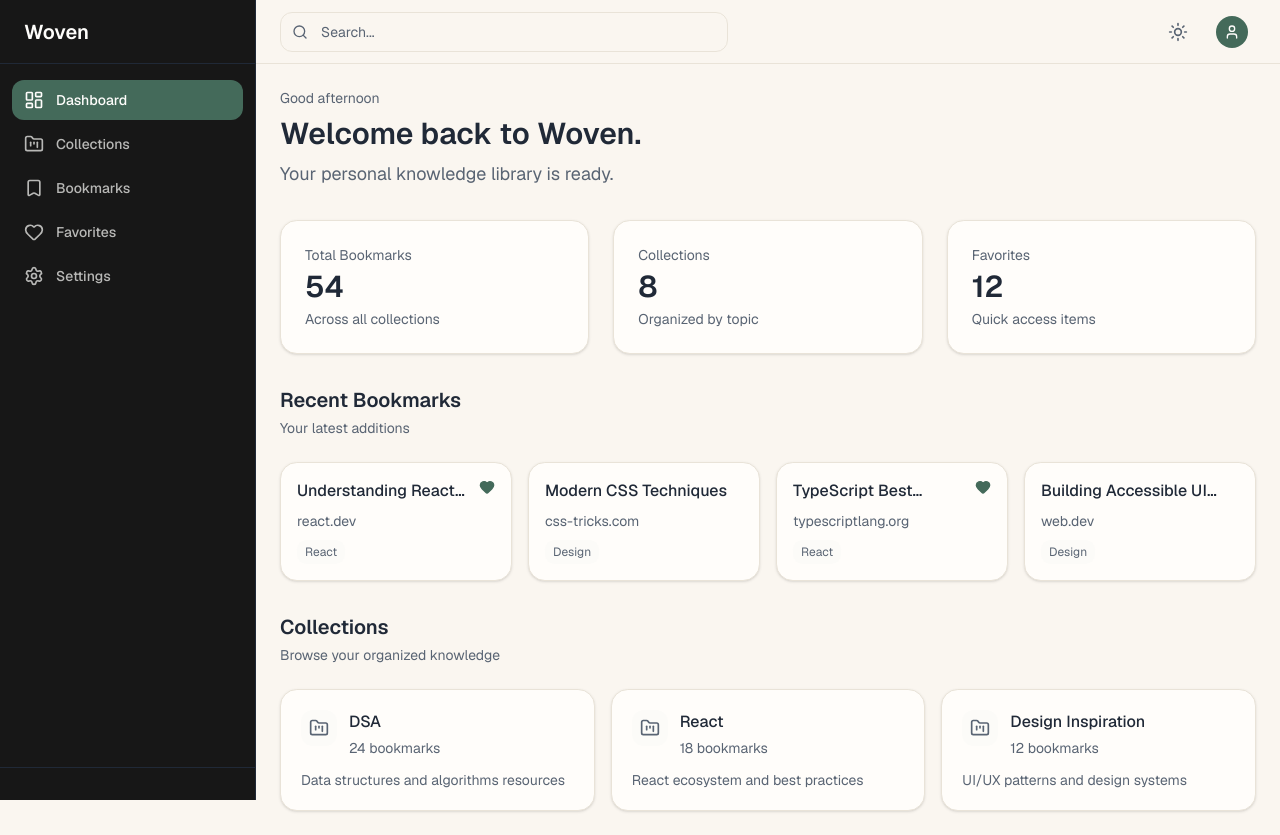
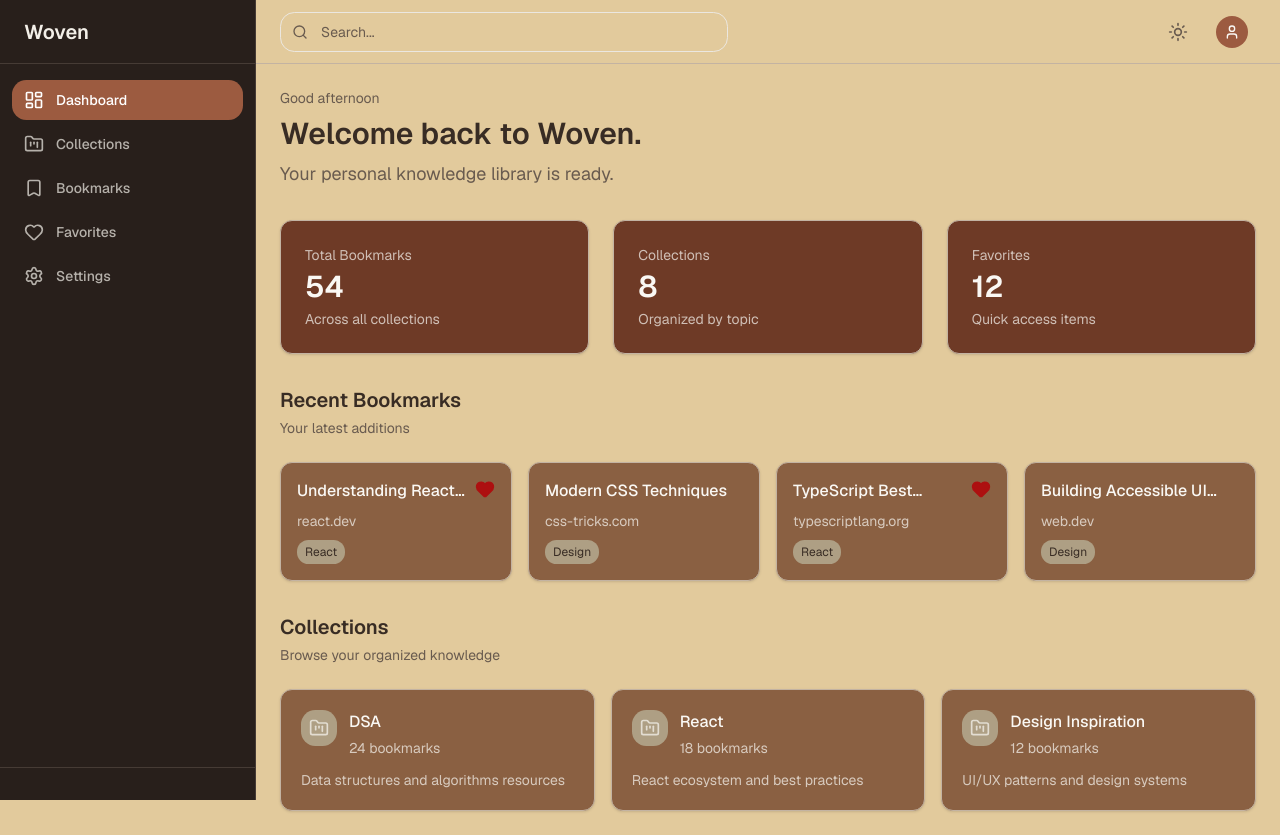
Before and after one commit to vvvasavii/woven, a Next.js app: page /dashboard in a window 1280 px wide. Built offline with nearby package versions, Linux system fonts and the light colour scheme.

Commit message:
finalized ui theme

```diff
--- a/app/globals.css
+++ b/app/globals.css
@@ -1,3 +1,8 @@
+/* ==========================================================================
+   WOVEN DESIGN TOKENS
+   Editorial / Premium / Paper-inspired
+   ========================================================================= */
+
 @import "tailwindcss";
 @import "tw-animate-css";
 @import "shadcn/tailwind.css";
@@ -10,193 +15,140 @@
   --font-sans: var(--font-geist-sans);
   --font-mono: var(--font-geist-mono);
   --font-heading: var(--font-geist-sans);
+
+  --color-card: var(--card);
+  --color-card-foreground: var(--card-foreground);
+  --color-popover: var(--popover);
+  --color-popover-foreground: var(--popover-foreground);
+
+  --color-primary: var(--primary);
+  --color-primary-foreground: var(--primary-foreground);
+  --color-secondary: var(--secondary);
+  --color-secondary-foreground: var(--secondary-foreground);
+
+  --color-muted: var(--muted);
+  --color-muted-foreground: var(--muted-foreground);
+  --color-accent: var(--accent);
+  --color-accent-foreground: var(--accent-foreground);
+
+  --color-border: var(--border);
+  --color-input: var(--input);
+  --color-ring: var(--ring);
+  --color-destructive: var(--destructive);
+
+  --color-sidebar: var(--sidebar);
+  --color-sidebar-foreground: var(--sidebar-foreground);
+  --color-sidebar-primary: var(--sidebar-primary);
+  --color-sidebar-primary-foreground: var(--sidebar-primary-foreground);
+  --color-sidebar-accent: var(--sidebar-accent);
+  --color-sidebar-accent-foreground: var(--sidebar-accent-foreground);
+  --color-sidebar-border: var(--sidebar-border);
   --color-sidebar-ring: var(--sidebar-ring);
-  --color-sidebar-border: var(--sidebar-border);
-  --color-sidebar-accent-foreground: var(--sidebar-accent-foreground);
-  --color-sidebar-accent: var(--sidebar-accent);
-  --color-sidebar-primary-foreground: var(--sidebar-primary-foreground);
-  --color-sidebar-primary: var(--sidebar-primary);
-  --color-sidebar-foreground: var(--sidebar-foreground);
-  --color-sidebar: var(--sidebar);
-  --color-ring: var(--ring);
-  --color-input: var(--input);
-  --color-border: var(--border);
-  --color-destructive: var(--destructive);
-  --color-accent-foreground: var(--accent-foreground);
-  --color-accent: var(--accent);
-  --color-muted-foreground: var(--muted-foreground);
-  --color-muted: var(--muted);
-  --color-secondary-foreground: var(--secondary-foreground);
-  --color-secondary: var(--secondary);
-  --color-primary-foreground: var(--primary-foreground);
-  --color-primary: var(--primary);
-  --color-popover-foreground: var(--popover-foreground);
-  --color-popover: var(--popover);
-  --color-card-foreground: var(--card-foreground);
-  --color-card: var(--card);
-  --radius-sm: calc(var(--radius) * 0.6);
-  --radius-md: calc(var(--radius) * 0.8);
+
   --radius-lg: var(--radius);
-  --radius-xl: calc(var(--radius) * 1.4);
-  --radius-2xl: calc(var(--radius) * 1.8);
-  --radius-3xl: calc(var(--radius) * 2.2);
-  --radius-4xl: calc(var(--radius) * 2.6);
+  --radius-md: calc(var(--radius) * .8);
+  --radius-sm: calc(var(--radius) * .6);
 }
 
-:root {
-  /* Backgrounds - Warm neutral base */
-  --background: hsl(40 47% 96%);
-  --foreground: hsl(215 26% 17%);
-  --background-subtle: hsl(40 47% 98%);
+/* ============================
+   WOVEN - WARM EDITORIAL
+   ============================ */
 
-  /* Surfaces - Slightly warmer than background */
-  --surface: hsl(40 100% 99%);
-  --surface-elevated: hsl(40 47% 100%);
-  --surface-hover: hsl(40 47% 97%);
+:root{
+  /* Canvas */
+  --background: hsl(39, 55%, 75%);
+  --foreground: hsl(24 22% 18%);
 
-  /* Typography - Charcoal and warm grays */
-  --text-primary: hsl(215 26% 17%);
-  --text-secondary: hsl(214 13% 40%);
-  --text-muted: hsl(214 13% 55%);
-  --text-inverse: hsl(40 47% 99%);
+  /* Cards match the active sidebar accent */
+  --primary: hsl(18 42% 43%);
+  --primary-foreground: hsl(40 40% 97%);
 
-  /* Borders - Thin, warm borders */
-  --border: hsl(40 27% 88%);
-  --border-subtle: hsl(40 27% 92%);
-  --border-strong: hsl(40 27% 80%);
+  /* Card hierarchy - Dark rust for stat cards */
+  --card: hsl(17, 49%, 29%);
+  --card-foreground: hsl(40 40% 97%);
 
-  /* Brand - Muted green accent */
-  --brand-primary: hsl(155 22% 34%);
-  --brand-hover: hsl(155 24% 28%);
-  --brand-subtle: hsl(155 22% 90%);
+  /* Lighter leather tone for content cards */
+  --card-secondary: hsl(25 35% 40%);
+  --card-secondary-foreground: hsl(40 40% 90%);
 
-  /* Status colors */
-  --status-success: hsl(125 17% 49%);
-  --status-success-subtle: hsl(125 17% 92%);
-  --status-warning: hsl(38 54% 54%);
-  --status-warning-subtle: hsl(38 54% 92%);
-  --status-danger: hsl(9 48% 54%);
-  --status-danger-subtle: hsl(9 48% 92%);
+  /* Chip styling - Paper labels */
+  --chip-background: hsl(38 21% 60%);
+  --chip-foreground: hsl(24 22% 18%);
 
-  /* Sidebar - Charcoal dark */
-  --sidebar: hsl(0 0% 9%);
-  --sidebar-hover: hsl(0 0% 14%);
-  --sidebar-active: hsl(155 22% 34%);
-  --sidebar-text: hsl(40 47% 99%);
-  --sidebar-text-muted: hsl(40 30% 85%);
-  --sidebar-border: hsl(0 0% 20%);
+  /* Favorite highlight - Warm peach/terracotta */
+  --favorite-highlight: hsl(0, 83%, 37%);
 
-  /* Component mappings for shadcn/ui compatibility */
-  --card: var(--surface);
-  --card-foreground: var(--text-primary);
-  --popover: var(--surface);
-  --popover-foreground: var(--text-primary);
-  --primary: var(--brand-primary);
-  --primary-foreground: var(--text-inverse);
-  --secondary: var(--background);
-  --secondary-foreground: var(--text-primary);
-  --muted: var(--background-subtle);
-  --muted-foreground: var(--text-secondary);
-  --accent: var(--brand-subtle);
-  --accent-foreground: var(--brand-primary);
-  --destructive: var(--status-danger);
-  --input: var(--border);
-  --ring: var(--brand-primary);
+  --popover: hsl(37 34% 92%);
+  --popover-foreground: var(--foreground);
 
-  /* Sidebar component mappings */
-  --sidebar-foreground: var(--sidebar-text);
-  --sidebar-primary: var(--sidebar-active);
-  --sidebar-primary-foreground: var(--text-inverse);
-  --sidebar-accent: var(--sidebar-hover);
-  --sidebar-accent-foreground: var(--sidebar-text);
-  --sidebar-border: var(--sidebar-border);
-  --sidebar-ring: var(--brand-primary);
+  --secondary: hsl(38 28% 89%);
+  --secondary-foreground: var(--foreground);
 
-  /* Base radius */
-  --radius: 0.75rem;
+  --muted: hsl(37 20% 87%);
+  --muted-foreground: hsl(28 14% 36%);
+
+  --accent: hsl(26 28% 84%);
+  --accent-foreground: hsl(23 24% 20%);
+
+  --border: hsl(30 22% 70%);
+  --input: hsl(36 22% 90%);
+  --ring: var(--primary);
+
+  --destructive: hsl(4 70% 46%);
+
+  /* Sidebar */
+  --sidebar: hsl(22 20% 13%);
+  --sidebar-foreground: hsl(40 30% 93%);
+  --sidebar-primary: var(--primary);
+  --sidebar-primary-foreground: white;
+  --sidebar-accent: hsl(22 16% 22%);
+  --sidebar-accent-foreground: hsl(40 30% 93%);
+  --sidebar-border: hsl(22 14% 24%);
+  --sidebar-ring: var(--primary);
+
+  --radius: .9rem;
 }
 
-.dark {
-  /* Backgrounds - Darker, still warm */
-  --background: hsl(215 26% 12%);
-  --foreground: hsl(40 47% 97%);
-  --background-subtle: hsl(215 26% 15%);
+.dark{
+  --background: hsl(24 16% 10%);
+  --foreground: hsl(38 24% 91%);
 
-  /* Surfaces */
-  --surface: hsl(215 26% 17%);
-  --surface-elevated: hsl(215 26% 20%);
-  --surface-hover: hsl(215 26% 22%);
+  --primary: hsl(20 44% 58%);
+  --primary-foreground: white;
 
-  /* Typography */
-  --text-primary: hsl(40 47% 97%);
-  --text-secondary: hsl(40 47% 75%);
-  --text-muted: hsl(40 47% 65%);
-  --text-inverse: hsl(215 26% 12%);
+  --card: hsl(20 24% 24%);
+  --card-foreground: hsl(38 24% 91%);
 
-  /* Borders */
-  --border: hsl(215 26% 25%);
-  --border-subtle: hsl(215 26% 20%);
-  --border-strong: hsl(215 26% 35%);
+  --popover: hsl(22 18% 18%);
+  --popover-foreground: var(--foreground);
 
-  /* Brand - Slightly lighter in dark mode */
-  --brand-primary: hsl(155 22% 40%);
-  --brand-hover: hsl(155 22% 45%);
-  --brand-subtle: hsl(155 22% 20%);
+  --secondary: hsl(22 14% 16%);
+  --secondary-foreground: var(--foreground);
 
-  /* Status colors */
-  --status-success: hsl(125 17% 55%);
-  --status-success-subtle: hsl(125 17% 20%);
-  --status-warning: hsl(38 54% 60%);
-  --status-warning-subtle: hsl(38 54% 20%);
-  --status-danger: hsl(9 48% 60%);
-  --status-danger-subtle: hsl(9 48% 20%);
+  --muted: hsl(22 12% 20%);
+  --muted-foreground: hsl(35 14% 68%);
 
-  /* Sidebar - Slightly lighter in dark mode */
-  --sidebar: hsl(0 0% 12%);
-  --sidebar-hover: hsl(0 0% 18%);
-  --sidebar-active: hsl(155 22% 40%);
-  --sidebar-text: hsl(40 47% 98%);
-  --sidebar-text-muted: hsl(40 30% 80%);
-  --sidebar-border: hsl(0 0% 25%);
+  --accent: hsl(22 20% 28%);
+  --accent-foreground: var(--foreground);
 
-  /* Component mappings */
-  --card: var(--surface);
-  --card-foreground: var(--text-primary);
-  --popover: var(--surface);
-  --popover-foreground: var(--text-primary);
-  --primary: var(--brand-primary);
-  --primary-foreground: var(--text-inverse);
-  --secondary: var(--background);
-  --secondary-foreground: var(--text-primary);
-  --muted: var(--background-subtle);
-  --muted-foreground: var(--text-secondary);
-  --accent: var(--brand-subtle);
-  --accent-foreground: var(--brand-primary);
-  --destructive: var(--status-danger);
-  --input: var(--border);
-  --ring: var(--brand-primary);
+  --border: hsl(24 10% 28%);
+  --input: hsl(24 10% 24%);
+  --ring: var(--primary);
 
-  /* Sidebar component mappings */
-  --sidebar-foreground: var(--sidebar-text);
-  --sidebar-primary: var(--sidebar-active);
-  --sidebar-primary-foreground: var(--text-inverse);
-  --sidebar-accent: var(--sidebar-hover);
-  --sidebar-accent-foreground: var(--sidebar-text);
-  --sidebar-border: var(--sidebar-border);
-  --sidebar-ring: var(--brand-primary);
+  --destructive: hsl(4 70% 56%);
+
+  --sidebar: hsl(22 22% 8%);
+  --sidebar-foreground: var(--foreground);
+  --sidebar-primary: var(--primary);
+  --sidebar-primary-foreground: white;
+  --sidebar-accent: hsl(22 14% 18%);
+  --sidebar-accent-foreground: var(--foreground);
+  --sidebar-border: hsl(22 12% 20%);
+  --sidebar-ring: var(--primary);
 }
 
-@layer base {
-  body {
-    @apply bg-background text-foreground font-sans antialiased;
-  }
-
-  h1,
-  h2,
-  h3,
-  h4,
-  h5,
-  h6 {
-    @apply font-heading text-foreground;
-  }
+@layer base{
+  *{@apply border-border;}
+  body{@apply bg-background text-foreground font-sans antialiased;}
+  h1,h2,h3,h4,h5,h6{@apply font-heading text-foreground;}
 }
--- a/components/dashboard/BookmarkCard.tsx
+++ b/components/dashboard/BookmarkCard.tsx
@@ -9,15 +9,15 @@ interface BookmarkCardProps {
 
 export function BookmarkCard({ title, domain, collection, isFavorite = false }: BookmarkCardProps) {
   return (
-    <div className="bg-card border border-border rounded-xl p-4 shadow-sm hover:shadow-md transition-shadow">
+    <div className="bg-[var(--card-secondary)] border border-border rounded-xl p-4 shadow-sm hover:shadow-md transition-shadow">
       <div className="flex items-start justify-between mb-2">
-        <h3 className="text-base font-medium text-foreground line-clamp-1">{title}</h3>
+        <h3 className="text-base font-medium text-card-foreground line-clamp-1">{title}</h3>
         {isFavorite && (
-          <Heart className="h-4 w-4 text-primary fill-primary flex-shrink-0 ml-2" />
+          <Heart className="h-5 w-5 text-[var(--favorite-highlight)] fill-[var(--favorite-highlight)] flex-shrink-0 ml-2" />
         )}
       </div>
-      <p className="text-sm text-muted-foreground mb-2">{domain}</p>
-      <div className="inline-flex items-center px-2 py-1 rounded-md bg-muted text-xs text-muted-foreground">
+      <p className="text-sm text-card-foreground/70 mb-2">{domain}</p>
+      <div className="inline-flex items-center px-2 py-1 rounded-md bg-[var(--chip-background)] text-xs text-[var(--chip-foreground)]">
         {collection}
       </div>
     </div>
--- a/components/dashboard/CollectionCard.tsx
+++ b/components/dashboard/CollectionCard.tsx
@@ -8,18 +8,18 @@ interface CollectionCardProps {
 
 export function CollectionCard({ name, count, description }: CollectionCardProps) {
   return (
-    <div className="bg-card border border-border rounded-xl p-5 shadow-sm hover:shadow-md transition-shadow">
+    <div className="bg-[var(--card-secondary)] border border-border rounded-xl p-5 shadow-sm hover:shadow-md transition-shadow">
       <div className="flex items-start gap-3 mb-3">
-        <div className="p-2 rounded-lg bg-muted">
-          <FolderKanban className="h-5 w-5 text-muted-foreground" />
+        <div className="p-2 rounded-lg bg-[var(--chip-background)]">
+          <FolderKanban className="h-5 w-5 text-card-foreground/70" />
         </div>
         <div className="flex-1">
-          <h3 className="text-base font-medium text-foreground mb-1">{name}</h3>
-          <p className="text-sm text-muted-foreground">{count} bookmarks</p>
+          <h3 className="text-base font-medium text-card-foreground mb-1">{name}</h3>
+          <p className="text-sm text-card-foreground/70">{count} bookmarks</p>
         </div>
       </div>
       {description && (
-        <p className="text-sm text-muted-foreground line-clamp-2">{description}</p>
+        <p className="text-sm text-card-foreground/70 line-clamp-2">{description}</p>
       )}
     </div>
   );
--- a/components/dashboard/StatCard.tsx
+++ b/components/dashboard/StatCard.tsx
@@ -7,10 +7,10 @@ interface StatCardProps {
 export function StatCard({ label, value, description }: StatCardProps) {
   return (
     <div className="bg-card border border-border rounded-xl p-6 shadow-sm">
-      <p className="text-sm text-muted-foreground mb-1">{label}</p>
-      <p className="text-3xl font-semibold text-foreground mb-1">{value}</p>
+      <p className="text-sm text-card-foreground/70 mb-1">{label}</p>
+      <p className="text-3xl font-semibold text-card-foreground mb-1">{value}</p>
       {description && (
-        <p className="text-sm text-muted-foreground">{description}</p>
+        <p className="text-sm text-card-foreground/70">{description}</p>
       )}
     </div>
   );
```
Also changed, not shown: app/settings/page.tsx (+22 -22 lines).
